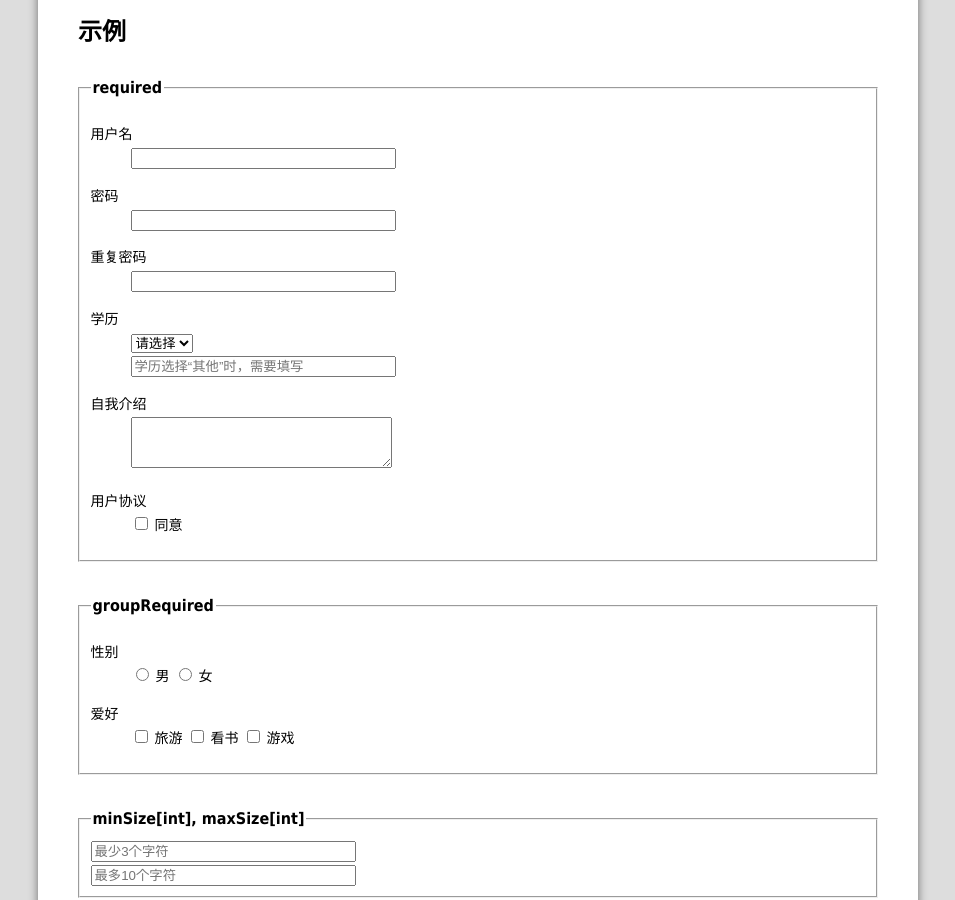
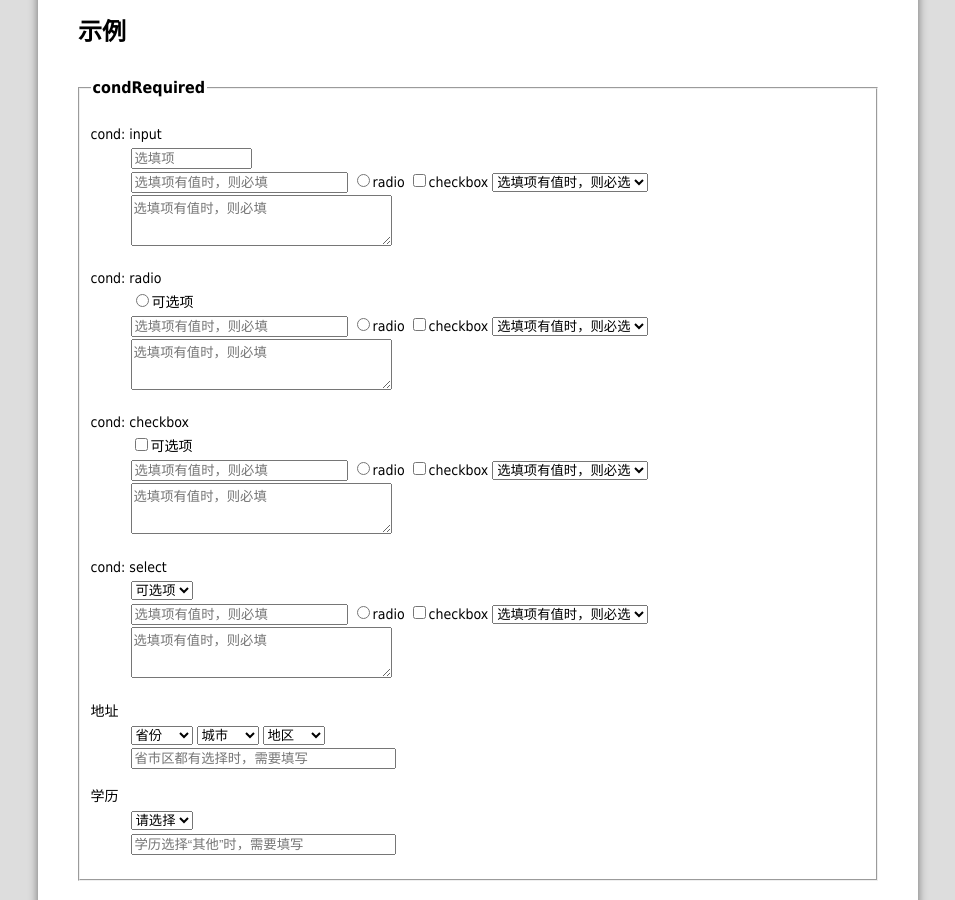
Before and after one commit to ciaoca/cxValidation, a plain HTML site: page index.html in a window 1280 px wide. Shown: the part 92-992 px from the top of the page, without its empty margins (162-1117 px from the left). Drawn offline with Linux system fonts and the light colour scheme; a script that the page names is missing.

Commit message:
fix condRequired

```diff
--- a/index.html
+++ b/index.html
@@ -28,7 +28,7 @@ body{margin:0;padding:0;}
 
   <h2>示例</h2>
   <form action="?" method="get" id="test_form" class="form">
-    <fieldset>
+    <!-- <fieldset>
       <legend>required</legend>
       <dl>
         <dt>用户名</dt>
@@ -41,23 +41,6 @@ body{margin:0;padding:0;}
       <dl>
         <dt>重复密码</dt>
         <dd><input type="password" size="30" data-validation="equals[pwd]" data-validation-title="密码"></dd>
-      </dl>
-      <dl>
-        <dt>学历</dt>
-        <dd>
-          <select id="edu" class="select" data-validation="required" data-validation-title="学历">
-            <option value="">请选择</option>
-            <option value="1">小学</option>
-            <option value="2">初中</option>
-            <option value="3">高中</option>
-            <option value="4">大专</option>
-            <option value="5">本科</option>
-            <option value="6">硕士</option>
-            <option value="7">博士</option>
-            <option value="0">其他</option>
-          </select>
-          <div><input type="text" size="30" data-validation="condRequired[edu][0]" data-validation-title="其他学历" placeholder="学历选择“其他”时，需要填写"></div>
-        </dd>
       </dl>
       <dl>
         <dt>自我介绍</dt>
@@ -94,6 +77,124 @@ body{margin:0;padding:0;}
           <label for="hobby_2">看书</label>
           <input type="checkbox" id="hobby_3" class="checkbox" size="30" data-validation="groupRequired[hobby][2]" data-validation-title="爱好">
           <label for="hobby_3">游戏</label>
+        </dd>
+      </dl>
+    </fieldset> -->
+
+    <fieldset>
+      <legend>condRequired</legend>
+      <dl>
+        <dt>cond: input</dt>
+        <dd>
+          <input type="text" id="cond_input" size="12" placeholder="选填项">
+        </dd>
+        <dd>
+          <input type="text" size="24" data-validation="condRequired[cond_input]" data-validation-title="cond:input" placeholder="选填项有值时，则必填">
+          <input type="radio" data-validation="condRequired[cond_input]" data-validation-title="cond:input">radio
+          <input type="checkbox" data-validation="condRequired[cond_input]" data-validation-title="cond:input">checkbox
+          <select data-validation="condRequired[cond_input]" data-validation-title="cond:input">
+            <option value="">选填项有值时，则必选</option>
+            <option value="value">value</option>
+          </select>
+        </dd>
+        <dd>
+          <textarea rows="3" cols="30" placeholder="选填项有值时，则必填" data-validation="condRequired[cond_input]" data-validation-title="cond:input"></textarea>
+        </dd>
+      </dl>
+      <dl>
+        <dt>cond: radio</dt>
+        <dd>
+          <input type="radio" id="cond_radio">可选项
+        </dd>
+        <dd>
+          <input type="text" size="24" data-validation="condRequired[cond_radio]" data-validation-title="cond:radio" placeholder="选填项有值时，则必填">
+          <input type="radio" data-validation="condRequired[cond_radio]" data-validation-title="cond:radio">radio
+          <input type="checkbox" data-validation="condRequired[cond_radio]" data-validation-title="cond:radio">checkbox
+          <select data-validation="condRequired[cond_radio]" data-validation-title="cond:radio">
+            <option value="">选填项有值时，则必选</option>
+            <option value="value">value</option>
+          </select>
+        </dd>
+        <dd>
+          <textarea rows="3" cols="30" placeholder="选填项有值时，则必填" data-validation="condRequired[cond_radio]" data-validation-title="cond:radio"></textarea>
+        </dd>
+      </dl>
+      <dl>
+        <dt>cond: checkbox</dt>
+        <dd>
+          <input type="checkbox" id="checkbox">可选项
+        </dd>
+        <dd>
+          <input type="text" size="24" data-validation="condRequired[checkbox]" data-validation-title="cond:checkbox" placeholder="选填项有值时，则必填">
+          <input type="radio" data-validation="condRequired[checkbox]" data-validation-title="cond:checkbox">radio
+          <input type="checkbox" data-validation="condRequired[checkbox]" data-validation-title="cond:checkbox">checkbox
+          <select data-validation="condRequired[checkbox]" data-validation-title="cond:checkbox">
+            <option value="">选填项有值时，则必选</option>
+            <option value="value">value</option>
+          </select>
+        </dd>
+        <dd>
+          <textarea rows="3" cols="30" placeholder="选填项有值时，则必填" data-validation="condRequired[checkbox]" data-validation-title="cond:checkbox"></textarea>
+        </dd>
+      </dl>
+      <dl>
+        <dt>cond: select</dt>
+        <dd>
+          <select id="cond_select">
+            <option value="">可选项</option>
+            <option value="value">value</option>
+          </select>
+        </dd>
+        <dd>
+          <input type="text" size="24" data-validation="condRequired[cond_select]" data-validation-title="cond:select" placeholder="选填项有值时，则必填">
+          <input type="radio" data-validation="condRequired[cond_select]" data-validation-title="cond:select">radio
+          <input type="checkbox" data-validation="condRequired[cond_select]" data-validation-title="cond:select">checkbox
+          <select data-validation="condRequired[cond_select]" data-validation-title="cond:select">
+            <option value="">选填项有值时，则必选</option>
+            <option value="value">value</option>
+          </select>
+        </dd>
+        <dd>
+          <textarea rows="3" cols="30" placeholder="选填项有值时，则必填" data-validation="condRequired[cond_select]" data-validation-title="cond:select"></textarea>
+        </dd>
+      </dl>
+      <dl>
+        <dt>地址</dt>
+        <dd>
+          <select id="province">
+            <option value="">省份</option>
+            <option value="1">浙江省</option>
+          </select>
+          <select id="city">
+            <option value="">城市</option>
+            <option value="2">浙江省</option>
+          </select>
+          <select id="area">
+            <option value="">地区</option>
+            <option value="3">西湖区</option>
+          </select>
+        </dd>
+        <dd>
+          <input type="text" size="30" data-validation="condRequired[province,city,area]" data-validation-title="地址" placeholder="省市区都有选择时，需要填写">
+        </dd>
+      </dl>
+      <dl>
+        <dt>学历</dt>
+        <dd>
+          <select id="edu" class="select">
+            <option value="">请选择</option>
+            <option value="1">小学</option>
+            <option value="2">初中</option>
+            <option value="3">高中</option>
+            <option value="4">大专</option>
+            <option value="5">本科</option>
+            <option value="6">硕士</option>
+            <option value="7">博士</option>
+            <option value="0">其他</option>
+          </select>
+        </dd>
+        <dd>
+          <input type="text" size="30" data-validation="condRequired[edu][0]" data-validation-title="其他学历" placeholder="学历选择“其他”时，需要填写">
         </dd>
       </dl>
     </fieldset>
@@ -192,12 +293,12 @@ body{margin:0;padding:0;}
       </div>
     </fieldset>
 
-    <fieldset>
+    <!-- <fieldset>
       <legend>自定义验证方法</legend>
       <div>
         <input type="text" size="30" placeholder="填写 ciaoca" data-validation="call[myFunction][ciaoca]">
       </div>
-    </fieldset>
+    </fieldset> -->
 
     <button type="submit" class="button blue">验证表单</button>
   </form>
--- a/js/cxvalidation.js
+++ b/js/cxvalidation.js
@@ -1,8 +1,8 @@
 /*!
  * cxValidation
  * @name cxvalidation.js
- * @version 0.9.0
- * @date 2020-11-10
+ * @version 0.9.1
+ * @date 2021-05-24
  * @author ciaoca
  * @email ciaoca@gmail.com
  * @site https://github.com/ciaoca/cxValidation
@@ -146,16 +146,22 @@
             };
           };
 
-        } else if (typeof val === 'string') {
-          if (document.getElementById(ids).value === val) {
-            _cond = true;
+        } else {
+          if (typeof val === 'string') {
+            if (document.getElementById(ids).value === val) {
+              _cond = true;
+            };
+          } else {
+            if (validation.validFun.required(document.getElementById(ids))) {
+              _cond = true;
+            };
           };
         };
 
         if (_cond) {
           result = validation.validFun.required(el);
         };
-      }
+      };
 
       return result;
     },
```
Also changed, not shown: js/cxvalidation.min.js.
